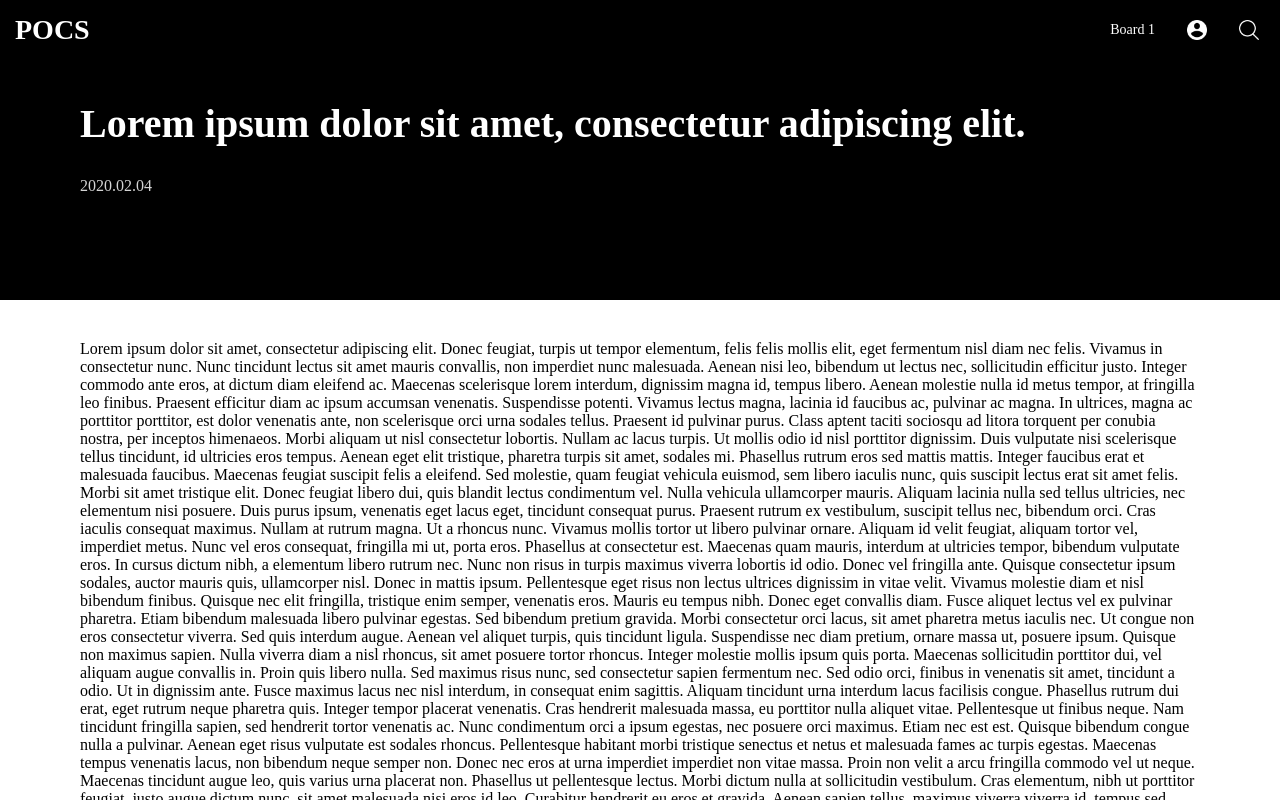
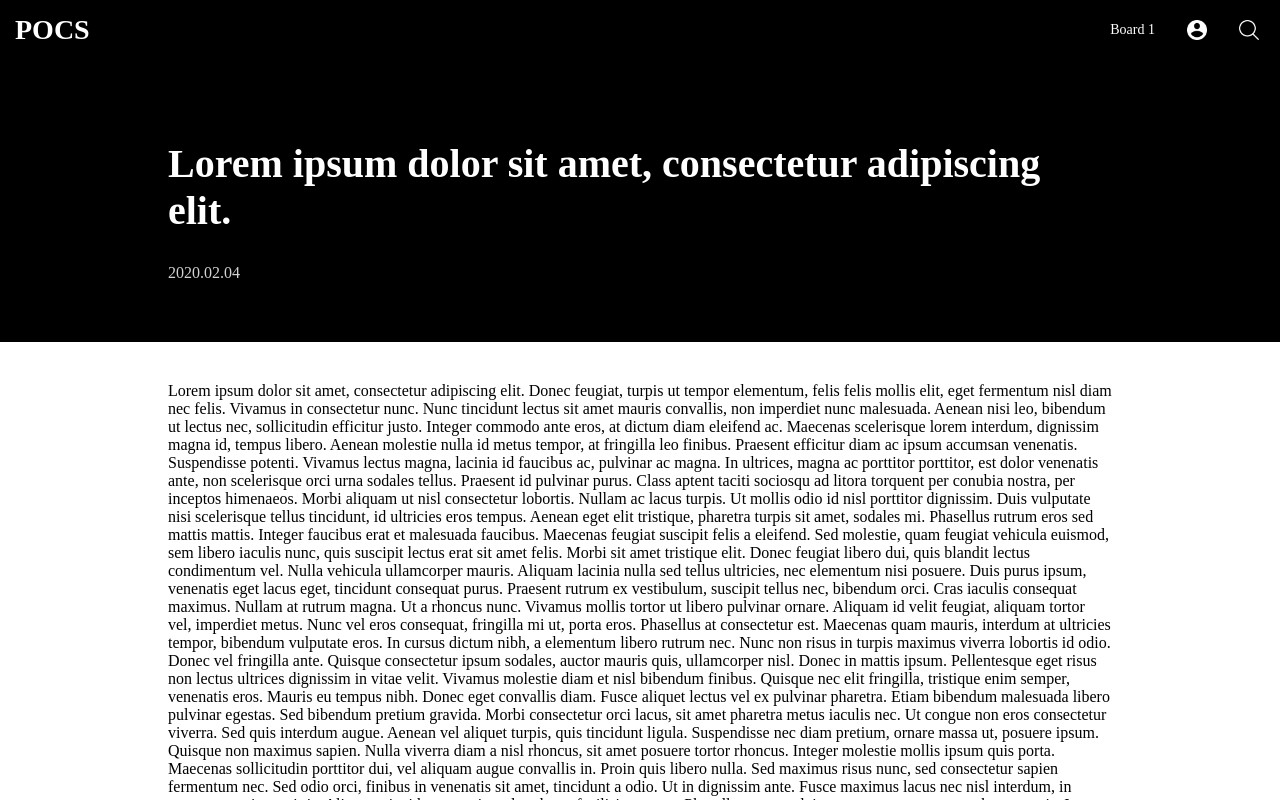
Before and after one commit to Eidard/pocs-official-web, a React app in the folder front/: page /post in a window 1280 px wide. Shown: the top 800 px of the page. Built offline with nearby package versions, Linux system fonts and the light colour scheme.

Commit message:
Another Margin/Padding Change

```diff
--- a/front/src/pages/Main.jsx
+++ b/front/src/pages/Main.jsx
@@ -6,6 +6,7 @@ const Wrapper = styled.main`
   margin:           0px;
   background-color: #eee;
   height:           100%;
+  text-align:       center;
 `;
 
 const Header = styled.header`
@@ -79,9 +80,10 @@ const HeaderContentText = styled.p`
 `
 
 const Section = styled.section`
-  margin:           20px 40px 20px 40px;
+  margin:           10px 20px 10px 20px;
   padding:          10px;
   background-color: white;
+  text-align:       left;
 `
 
 const Article = styled.article`
--- a/front/src/pages/Post.jsx
+++ b/front/src/pages/Post.jsx
@@ -12,16 +12,21 @@ const Header = styled.header`
   display:          inline-block;
   width:            100%;
   min-height:       300px;
-  background-color: Black;
+  background-color: black;
 `;
 
 const HeaderContent = styled.div`
   text-align:       left;
   font-size:        24px;
   color:            white;
-  padding-left:     80px;
-  padding-right:    80px;
+  padding-left:     40px;
+  padding-right:    40px;
   padding-top:      100px;
+
+  margin:           auto;
+  margin-top:       40px;
+  margin-bottom:    60px;
+  max-width:        1024px;
 `
 
 const LogoText = styled.div`
@@ -81,7 +86,9 @@ const HeaderContentDate = styled.p`
 `
 
 const Section = styled.section`
-  margin:           40px 80px 60px 80px;
+  margin:           auto;
+  max-width:        1024px;
+  padding:          40px;
   background-color: white;
 `
 
```
